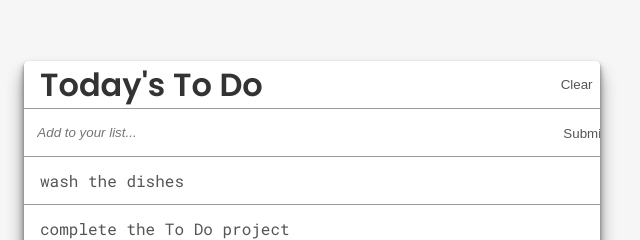
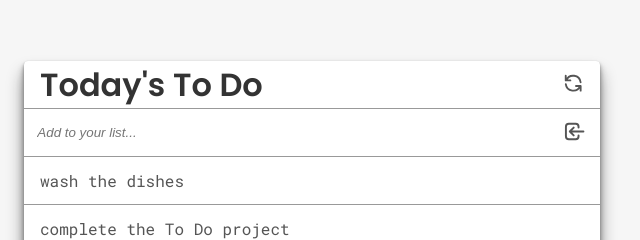
Before and after one commit to jssol/todo-list, a website built with webpack: page src/index.html in a window 1280 px wide. Shown: the part 199-439 px from the top of the page, 328-968 px from the left. Built offline with nearby package versions, Linux system fonts and the light colour scheme.

Commit message:
Add svg icons

```diff
--- a/src/index.html
+++ b/src/index.html
@@ -10,16 +10,33 @@
   <main class="app-wrapper">
     <header class="app-header">
       <h1 class="app-title">Today's To Do</h1>
-      <button type="button" class="button reset-list reset-icon">Clear</button>
+      <button type="button" class="button reset-list reset-icon">
+        <svg xmlns="http://www.w3.org/2000/svg" class="h-6 w-6" fill="none" viewBox="0 0 24 24" stroke="currentColor">
+          <path stroke-linecap="round" stroke-linejoin="round" stroke-width="2" d="M4 4v5h.582m15.356 2A8.001 8.001 0 004.582 9m0 0H9m11 11v-5h-.581m0 0a8.003 8.003 0 01-15.357-2m15.357 2H15" />
+        </svg>
+      </button>
     </header>
     <form action="#" id="add-book" class="add-book">
       <label for="book-input" class="book-input">
         <input type="text" id="book-input" name="book-input" placeholder="Add to your list...">
       </label>
-      <button type="submit" class="button submit-book">Submit</button>
+      <button type="submit" class="button submit-book">
+        <svg xmlns="http://www.w3.org/2000/svg" class="h-6 w-6" fill="none" viewBox="0 0 24 24" stroke="currentColor">
+          <path stroke-linecap="round" stroke-linejoin="round" stroke-width="2" d="M11 16l-4-4m0 0l4-4m-4 4h14m-5 4v1a3 3 0 01-3 3H6a3 3 0 01-3-3V7a3 3 0 013-3h7a3 3 0 013 3v1" />
+        </svg>
+      </button>
     </form>
     <ul class="tasks-list"></ul>
     <button type="button" class="button reset-list reset-all">Clear all completed</button>
   </main>
 </body>
+
+<!-- trash svg -->
+<!--
+
+<svg xmlns="http://www.w3.org/2000/svg" class="h-6 w-6" fill="none" viewBox="0 0 24 24" stroke="currentColor">
+  <path stroke-linecap="round" stroke-linejoin="round" stroke-width="2" d="M19 7l-.867 12.142A2 2 0 0116.138 21H7.862a2 2 0 01-1.995-1.858L5 7m5 4v6m4-6v6m1-10V4a1 1 0 00-1-1h-4a1 1 0 00-1 1v3M4 7h16" />
+</svg>
+
+ -->
 </html>
```
